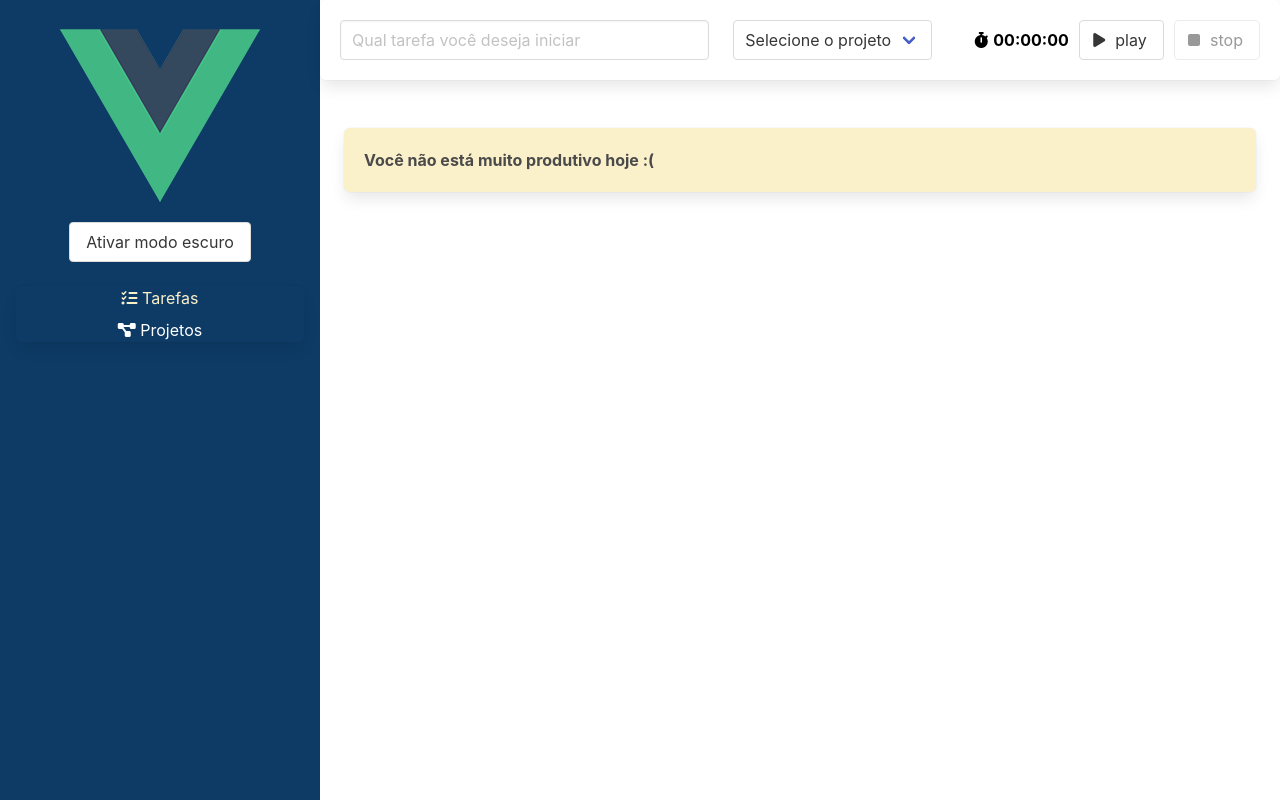
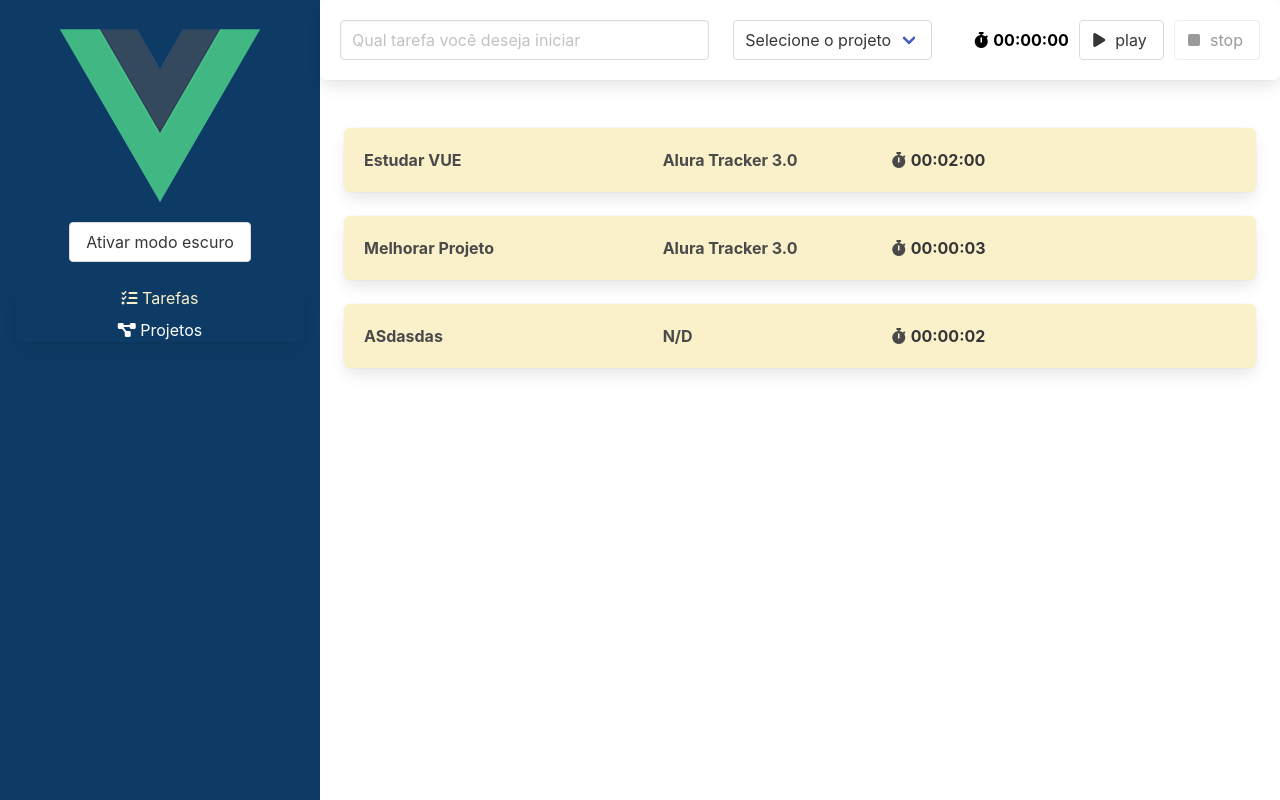
Before and after one commit to lmoreira256/alura-tracker, a Vue app: page / in a window 1280 px wide. Built offline with nearby package versions, Linux system fonts and the light colour scheme; data requests are answered from the project's data file.

Commit message:
Adicionado tasks a api e iniciado ajustes para edição de task

```diff
--- a/db.json
+++ b/db.json
@@ -8,5 +8,30 @@
       "id": 2,
       "name": "Estudar Vue"
     }
+  ],
+  "tasks": [
+    {
+      "id": 1,
+      "time": 120,
+      "description": "Estudar VUE",
+      "project": {
+        "id": 1,
+        "name": "Alura Tracker 3.0"
+      }
+    },
+    {
+      "time": 3,
+      "description": "Melhorar Projeto",
+      "project": {
+        "id": 1,
+        "name": "Alura Tracker 3.0"
+      },
+      "id": 2
+    },
+    {
+      "time": 2,
+      "description": "ASdasdas",
+      "id": 3
+    }
   ]
 }
--- a/src/components/ActionButton.vue
+++ b/src/components/ActionButton.vue
@@ -1,38 +1,36 @@
 <template>
   <button class="button" @click="click" :disabled="disabled">
-            <span class="icon">
-              <i class="fas" :class="icon"></i>
-            </span>
+    <span class="icon">
+      <i class="fas" :class="icon"></i>
+    </span>
     <span>{{ description }}</span>
   </button>
 </template>
 
 <script lang="ts">
-import {defineComponent} from "vue";
+import { defineComponent } from "vue";
 
 export default defineComponent({
-  name: 'ActionButton',
+  name: "ActionButton",
   props: {
     disabled: {
       type: Boolean,
-      default: false
+      default: false,
     },
     description: {
       type: String,
-      default: ''
+      default: "",
     },
     icon: {
       type: String,
-      default: ''
-    }
+      default: "",
+    },
   },
-  emits: [
-    'click'
-  ],
+  emits: ["click"],
   methods: {
     click() {
-      this.$emit('click')
-    }
-  }
-})
+      this.$emit("click");
+    },
+  },
+});
 </script>
--- a/src/components/TaskList.vue
+++ b/src/components/TaskList.vue
@@ -1,11 +1,11 @@
 <template>
   <TaskBox>
-    <div class="columns">
+    <div class="columns clickable" @click="taskClick">
       <div class="column is-4">
-        {{ task.description || 'Tarefa sem descrição' }}
+        {{ task.description || "Tarefa sem descrição" }}
       </div>
       <div class="column is-3">
-        {{ task.project?.name || 'N/D' }}
+        {{ task.project?.name || "N/D" }}
       </div>
       <div class="column">
         <ChronometerComponent :time="task.time" :fixColor="'#363636'" />
@@ -16,21 +16,33 @@
 
 <script lang="ts">
 import ChronometerComponent from "@/components/ChronometerComponent.vue";
-import {PropType} from "vue";
+import { defineComponent, PropType } from "vue";
 import ITask from "@/interfaces/ITask";
 import TaskBox from "@/components/TaskBox.vue";
 
-export default {
-  name: 'TaskList',
+export default defineComponent({
+  name: "TaskList",
+  emits: ["taskClick"],
   components: {
     ChronometerComponent,
-    TaskBox
+    TaskBox,
   },
   props: {
     task: {
       type: Object as PropType<ITask>,
-      required: true
-    }
-  }
+      required: true,
+    },
+  },
+  methods: {
+    taskClick(): void {
+      this.$emit("taskClick", this.task);
+    },
+  },
+});
+</script>
+
+<style scoped>
+.clickable {
+  cursor: pointer;
 }
-</script>
+</style>
--- a/src/store/actions-type.ts
+++ b/src/store/actions-type.ts
@@ -2,3 +2,6 @@ export const GET_PROJECTS = "GET_PROJECTS"
 export const CREATE_PROJECT = "CREATE_PROJECT"
 export const UPDATE_PROJECT = "UPDATE_PROJECT"
 export const DELETE_PROJECT = "DELETE_PROJECT"
+
+export const GET_TASKS = "GET_TASKS"
+export const CREATE_TASK = "CREATE_TASK"
--- a/src/store/index.ts
+++ b/src/store/index.ts
@@ -1,13 +1,15 @@
 import IProject from "@/interfaces/IProject";
 import { createStore, Store, useStore as vuexUseStore } from "vuex";
 import { InjectionKey } from "vue";
-import { ADD_PROJECT, DEFINE_PROJECTS, DELETE_PROJECT, NOTIFICATION, PUT_PROJECT } from "@/store/mutation-type";
+import { ADD_PROJECT, ADD_TASK, DEFINE_PROJECTS, DEFINE_TASK, DELETE_PROJECT, NOTIFICATION, PUT_PROJECT } from "@/store/mutation-type";
 import { INotification } from "@/interfaces/INotification";
-import { CREATE_PROJECT, GET_PROJECTS, UPDATE_PROJECT } from "./actions-type";
+import { CREATE_PROJECT, CREATE_TASK, GET_PROJECTS, GET_TASKS, UPDATE_PROJECT } from "./actions-type";
 import http from "@/http";
+import ITask from "@/interfaces/ITask";
 
 interface State {
     projects: IProject[],
+    tasks: ITask[],
     notifications: INotification[]
 }
 
@@ -16,6 +18,7 @@ export const key: InjectionKey<Store<State>> = Symbol()
 export const store = createStore<State>({
     state: {
         projects: [],
+        tasks: [],
         notifications: []
     },
     mutations: {
@@ -35,6 +38,12 @@ export const store = createStore<State>({
         },
         [DEFINE_PROJECTS](state, projects: IProject[]) {
             state.projects = projects
+        },
+        [DEFINE_TASK](state, tasks: ITask[]) {
+            state.tasks = tasks
+        },
+        [ADD_TASK](state, task: ITask) {
+            state.tasks.push(task)
         },
         [NOTIFICATION](state, newNotification: INotification) {
             newNotification.id = new Date().getTime();
@@ -61,7 +70,14 @@ export const store = createStore<State>({
         [DELETE_PROJECT]({ commit }, projectId: string) {
             return http.delete(`/projects/${projectId}`)
                 .then(() => commit(DELETE_PROJECT, projectId))
-        }
+        },
+        [GET_TASKS]({ commit }) {
+            http.get('tasks')
+                .then((response) => commit(DEFINE_TASK, response.data))
+        },
+        [CREATE_TASK]({ commit }, task: ITask) {
+            return http.post('/tasks', task).then(response => commit(ADD_TASK, response.data))
+        },
     }
 })
 
--- a/src/store/mutation-type.ts
+++ b/src/store/mutation-type.ts
@@ -4,3 +4,6 @@ export const DELETE_PROJECT = 'DELETE_PROJECT'
 export const DEFINE_PROJECTS = 'DEFINE_PROJECTS'
 
 export const NOTIFICATION = 'NOTIFICATION'
+
+export const DEFINE_TASK = "DEFINE_TASK"
+export const ADD_TASK = 'ADD_TASK'
--- a/src/views/TasksView.vue
+++ b/src/views/TasksView.vue
@@ -1,42 +1,90 @@
 <template>
-  <TimeForm @saveTask="saveTask"/>
+  <TimeForm @saveTask="saveTask" />
   <div class="list">
-    <TaskList v-for="(task, index) in tasks" :key="index" :task="task"/>
-    <TaskBox v-if="emptyList">
-      Você não está muito produtivo hoje :(
-    </TaskBox>
+    <TaskList
+      v-for="(task, index) in tasks"
+      :key="index"
+      :task="task"
+      @taskClick="taskClick"
+    />
+    <TaskBox v-if="emptyList"> Você não está muito produtivo hoje :( </TaskBox>
+    <div class="modal" :class="{ 'is-active': selectedTask }" v-if="selectedTask">
+      <div class="modal-background"></div>
+      <div class="modal-card">
+        <header class="modal-card-head">
+          <p class="modal-card-title">Editando uma tarefa</p>
+          <button
+            @click="closeModal"
+            class="delete"
+            aria-label="close"
+          ></button>
+        </header>
+        <section class="modal-card-body">
+          <div class="field">
+            <label for="taskDescription" class="label"> Descrição </label>
+            <input
+              type="text"
+              class="input"
+              v-model="selectedTask.description"
+              id="taskDescription"
+            />
+          </div>
+        </section>
+        <footer class="modal-card-foot">
+          <button class="button is-success">Salvar</button>
+          <button @click="closeModal" class="button">Cancelar</button>
+        </footer>
+      </div>
+    </div>
   </div>
 </template>
 
 <script lang="ts">
-import {defineComponent} from 'vue';
+import { computed, defineComponent } from "vue";
 import TimeForm from "@/components/TimeForm.vue";
 import TaskList from "@/components/TaskList.vue";
 import ITask from "@/interfaces/ITask";
 import TaskBox from "@/components/TaskBox.vue";
+import { useStore } from "@/store";
+import { CREATE_TASK, GET_PROJECTS, GET_TASKS } from "@/store/actions-type";
 
 export default defineComponent({
-  name: 'TasksView',
+  name: "TasksView",
   components: {
     TaskBox,
     TimeForm,
-    TaskList
+    TaskList,
   },
   data() {
     return {
-      tasks: [] as ITask[]
-    }
+      selectedTask: null as ITask | null,
+    };
   },
   computed: {
     emptyList(): boolean {
-      return this.tasks.length === 0
-    }
+      return this.tasks.length === 0;
+    },
   },
   methods: {
     saveTask(task: ITask) {
-      this.tasks.push(task)
-    }
-  }
+      this.store.dispatch(CREATE_TASK, task);
+    },
+    taskClick(task: ITask) {
+      this.selectedTask = task;
+    },
+    closeModal() {
+      this.selectedTask = null;
+    },
+  },
+  setup() {
+    const store = useStore();
+    store.dispatch(GET_TASKS);
+    store.dispatch(GET_PROJECTS);
+    return {
+      tasks: computed(() => store.state.tasks),
+      store,
+    };
+  },
 });
 </script>
 
```
